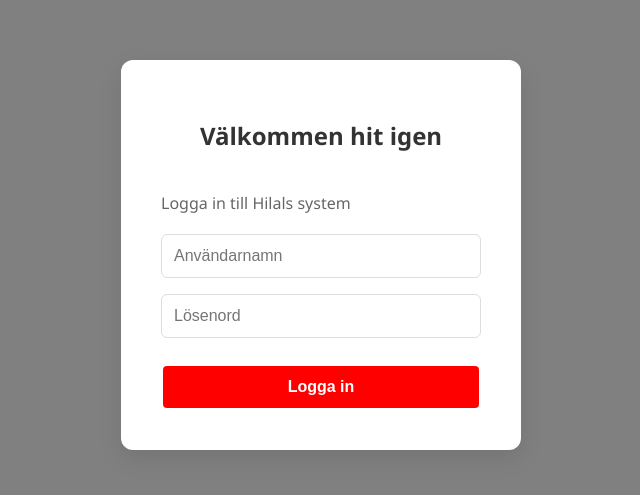
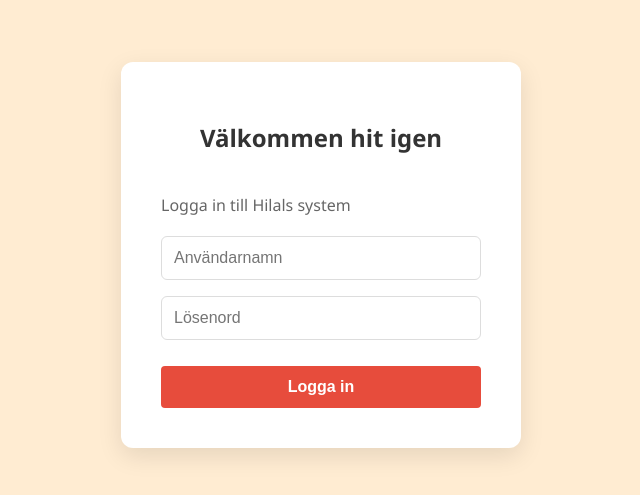
Before and after one commit to Savic04/AgilLabbConflicts, a React (Vite) app in the folder agileproject/: page / in a window 1280 px wide. Shown: the part 145-640 px from the top of the page, without its empty margins (319-959 px from the left). Built offline with nearby package versions, Linux system fonts and the light colour scheme.

Commit message:
light background and flat red login button

```diff
--- a/agileproject/src/components/LoginPage.css
+++ b/agileproject/src/components/LoginPage.css
@@ -6,7 +6,7 @@
     justify-content: center;
     align-items: center;
     height: 100vh;
-    background-color: grey;
+    background-color: #ffecd2;
     font-family: 'Segoe UI', Tahoma, Geneva, Verdana, sans-serif;
 }
 
@@ -50,11 +50,10 @@
     width: 100%;
     padding: 12px;
     margin-top: 10px;
-    background-color: red;
+    background-color: #e74c3c;
     color: white;
-    border: solid;
-    border-width: 2px;
-    border-radius: 6px;
+    border: none;
+    border-radius: 4px;
     font-size: 16px;
     font-weight: 600;
     cursor: pointer;
@@ -62,5 +61,5 @@
 }
 
 .login-button:hover {
-    background-color: #0056b3;
+    background-color: #c0392b;
 }
```
